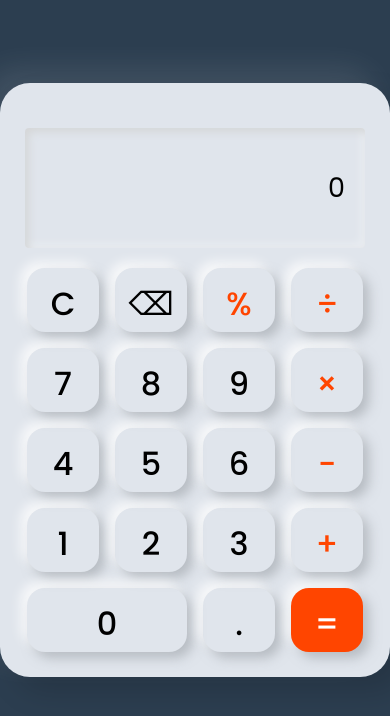
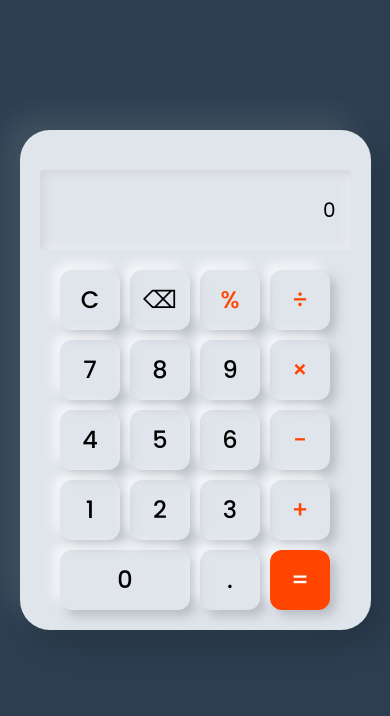
Before and after one commit to Sakshi123509/-CODESOFT_TASK_2, a plain HTML site: page index.html in a window 390 px wide. Drawn offline with Linux system fonts and the light colour scheme; a web font is replaced by a local one.

Commit message:
Update style.css

```diff
--- a/style.css
+++ b/style.css
@@ -70,3 +70,30 @@ body {
   color: white;
   background-color: orangered;
 }
+@media (max-width: 500px) {
+  .calculator {
+    width: 90%;
+    padding: 20px;
+  }
+
+  .display {
+    font-size: 20px;
+    padding: 15px;
+    height: 80px;
+  }
+
+  .buttons {
+    gap: 10px;
+  }
+
+  .btn {
+    width: 60px;
+    height: 60px;
+    font-size: 1.5rem;
+    border-radius: 12px;
+  }
+
+  .zero {
+    width: calc(2 * 60px + 10px); /* 2 buttons + gap */
+  }
+}
```
